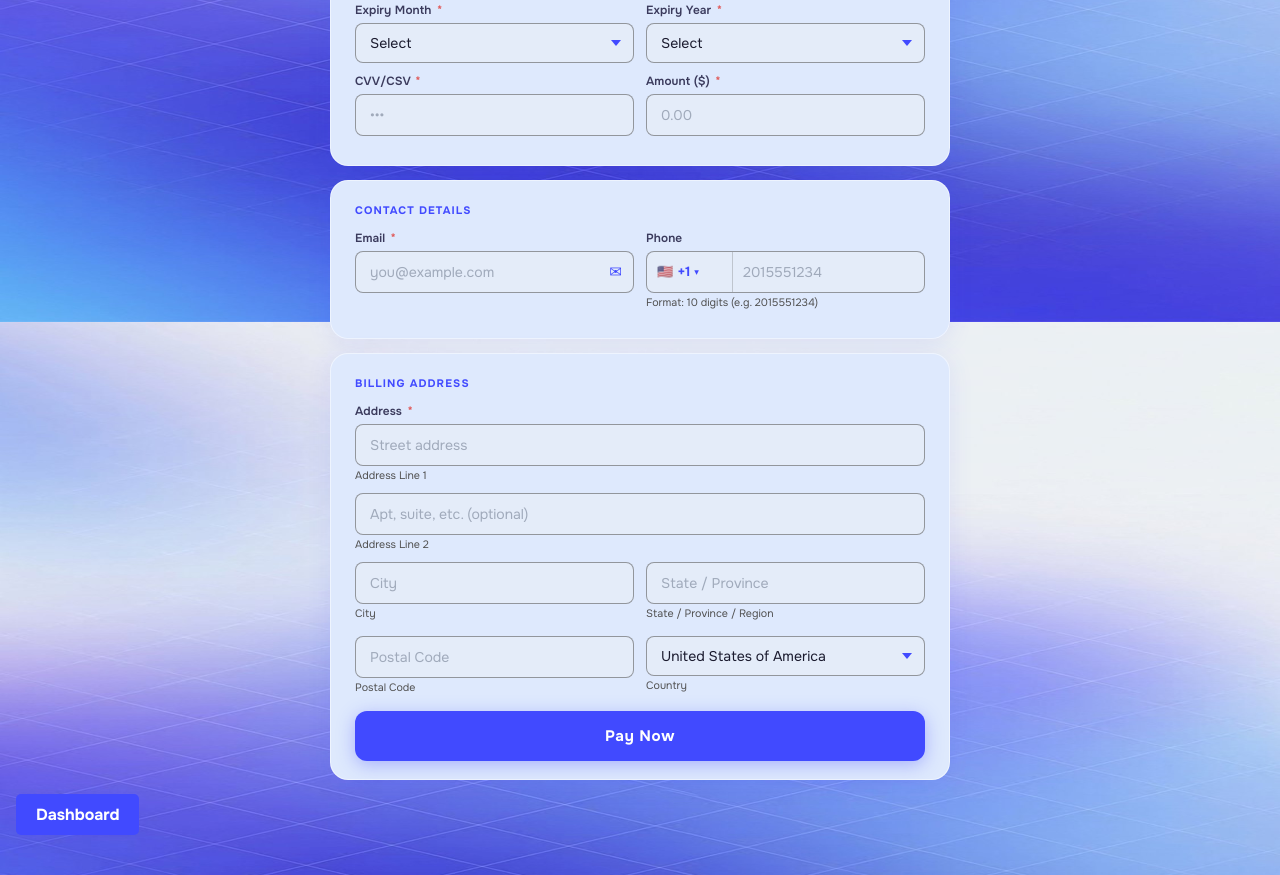
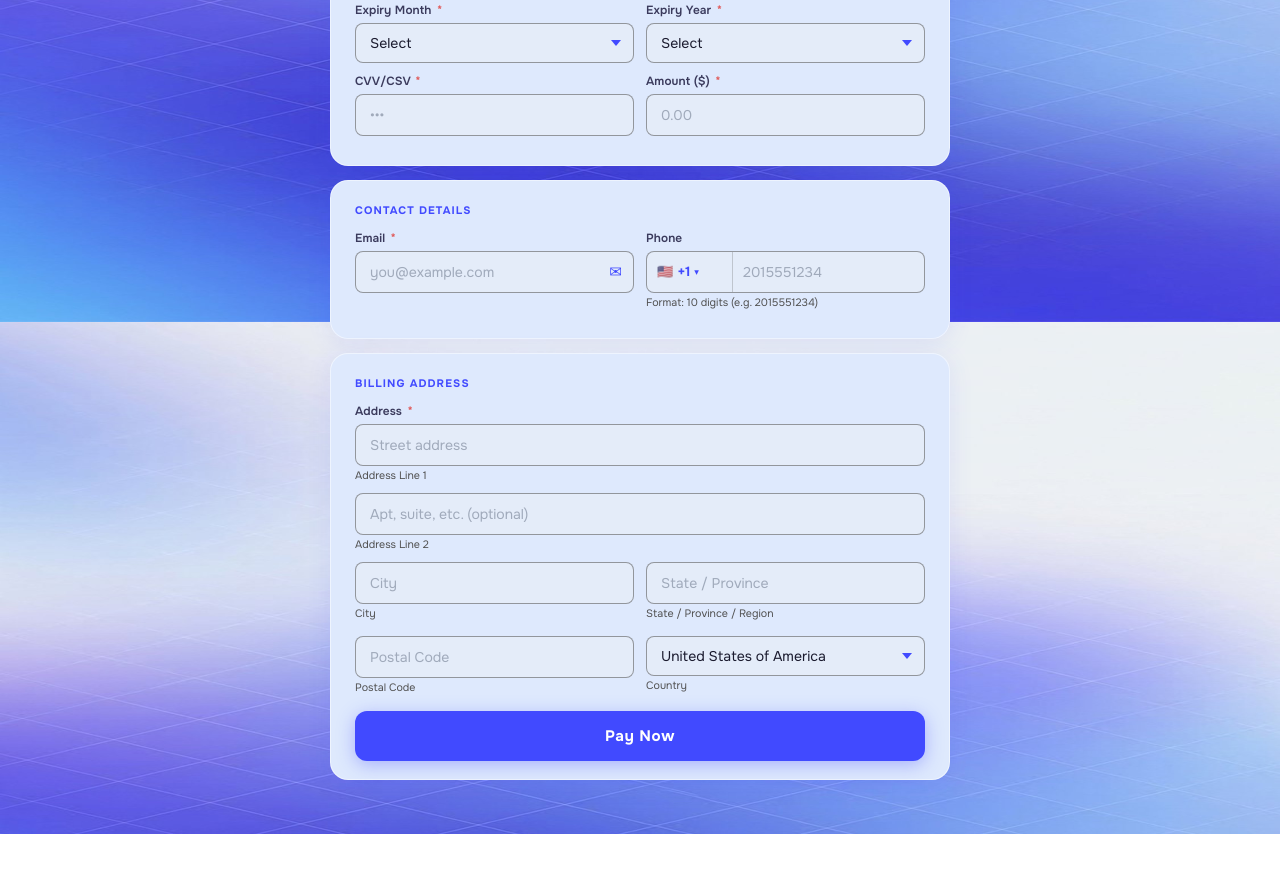
Before and after one commit to safiswati10/payment-dashboard, a plain HTML site: page payment-dashboard/frontend/index.html in a window 1280 px wide. Shown: the part 478-1353 px from the top of the page. After the commit the page ends 1312 px from the top, so only its background shows below. Drawn offline with nearby package versions, Linux system fonts and the light colour scheme.

Commit message:
button change

```diff
--- a/payment-dashboard/frontend/index.html
+++ b/payment-dashboard/frontend/index.html
@@ -279,18 +279,6 @@
     </div>
   </div>
 
-  <div>
-    <a href="dashboard/index.html" style="display: inline-block;
-          padding: 10px 20px;
-          background-color:#414AFF ;
-          color: white;
-          text-decoration: none;
-          border-radius: 5px;
-          font-weight: bold;
-          text-align: center;">
-      Dashboard
-    </a>
-  </div>
 
   <script src="script.js"></script>
 </body>
```
Also changed, not shown: payment-dashboard/frontend/README.md.
